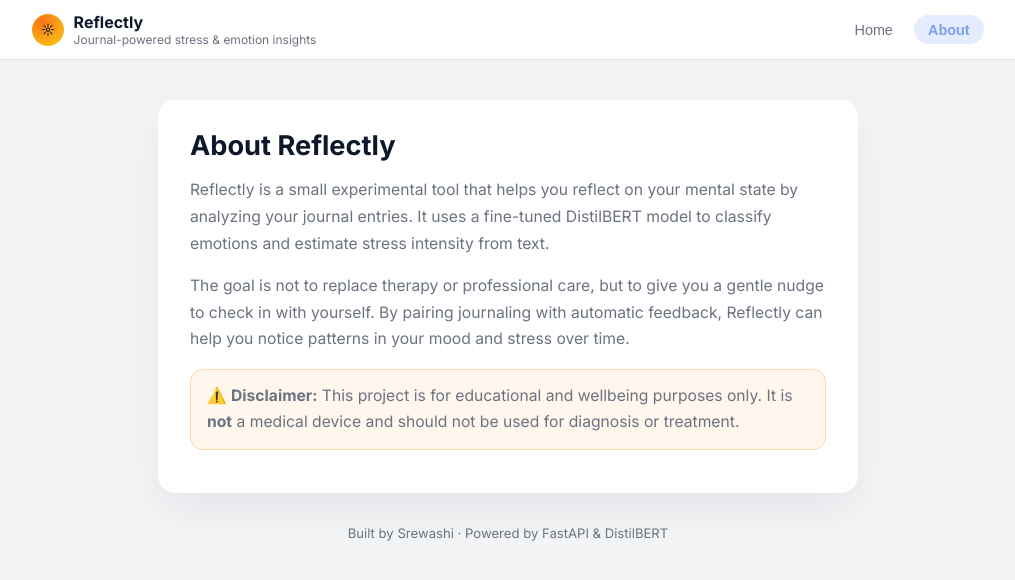
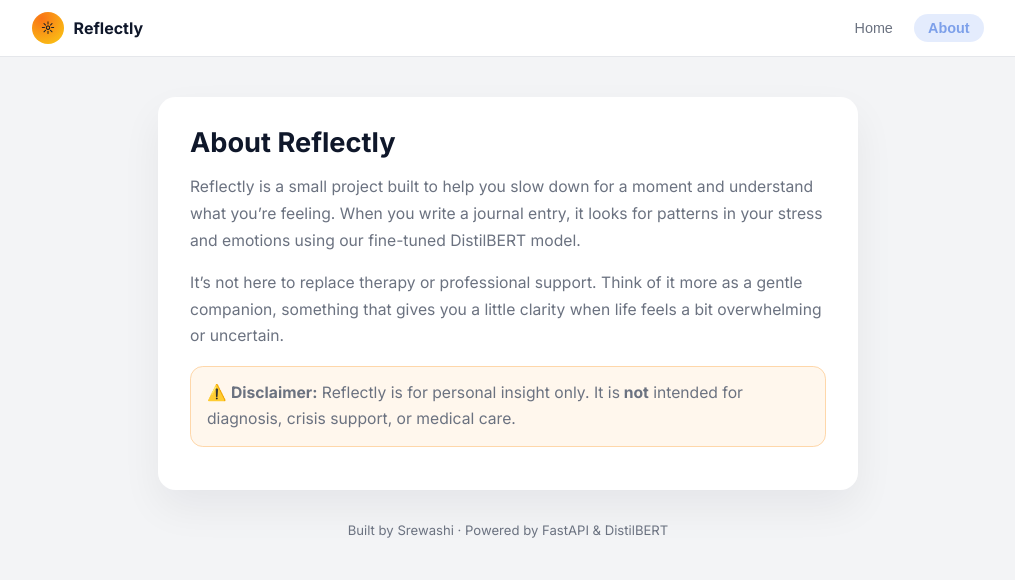
Before and after one commit to srewashimondal/stress-burnout-detector, a React (Vite) app in the folder frontend/: page / in a window 1280 px wide. Both pictures are taken after a click on the button "About". Shown: the top 580 px of the page, without its empty margins (132-1147 px from the left). Built offline with nearby package versions, Linux system fonts and the light colour scheme.

Commit message:
fixed home page text

```diff
--- a/frontend/src/App.tsx
+++ b/frontend/src/App.tsx
@@ -58,9 +58,6 @@ function App() {
             <div className="logo-circle">☼</div>
             <div className="brand">
               <span className="brand-name">Reflectly</span>
-              <span className="brand-tagline">
-                Journal-powered stress & emotion insights
-              </span>
             </div>
           </div>
           <div className="nav-links">
@@ -92,9 +89,8 @@ function App() {
                 <span className="highlight"> Stress & Emotions</span>
               </h1>
               <p className="subtitle">
-                Paste a short journal entry and let Reflectly estimate your
-                stress level and dominant emotion using our fine-tuned
-                DistilBERT model.
+                Take a moment to share what’s on your mind. Reflectly will gently check in on your stress
+                and emotions using our fine-tuned model.
               </p>
             </header>
 
@@ -102,11 +98,10 @@ function App() {
               <section className="card">
                 <div className="card-header-row">
                   <h2>Analyze Your Journal Entry</h2>
-                  <span className="badge">Private • Local API</span>
+                  <span className="badge">Private</span>
                 </div>
                 <p className="card-subtitle">
-                  Your text is sent only to your own backend running on this
-                  device. We don&apos;t store your entries.
+                  Please type your journal entry below!
                 </p>
 
                 <textarea
@@ -163,21 +158,18 @@ function App() {
           <main className="about">
             <h1>About Reflectly</h1>
             <p>
-              Reflectly is a small experimental tool that helps you reflect on
-              your mental state by analyzing your journal entries. It uses a
-              fine-tuned DistilBERT model to classify emotions and estimate
-              stress intensity from text.
+              Reflectly is a small project built to help you slow down for a moment and
+              understand what you’re feeling. When you write a journal entry, it looks for
+              patterns in your stress and emotions using our fine-tuned DistilBERT model.
             </p>
             <p>
-              The goal is not to replace therapy or professional care, but to
-              give you a gentle nudge to check in with yourself. By pairing
-              journaling with automatic feedback, Reflectly can help you notice
-              patterns in your mood and stress over time.
+              It’s not here to replace therapy or professional support. Think of it more as
+              a gentle companion, something that gives you a little clarity when life feels a
+              bit overwhelming or uncertain.
             </p>
             <p className="about-note">
-              ⚠️ <strong>Disclaimer:</strong> This project is for educational
-              and wellbeing purposes only. It is <strong>not</strong> a medical
-              device and should not be used for diagnosis or treatment.
+              ⚠️ <strong>Disclaimer:</strong> Reflectly is for personal insight only. It is
+              <strong> not</strong> intended for diagnosis, crisis support, or medical care.
             </p>
           </main>
         )}
```
